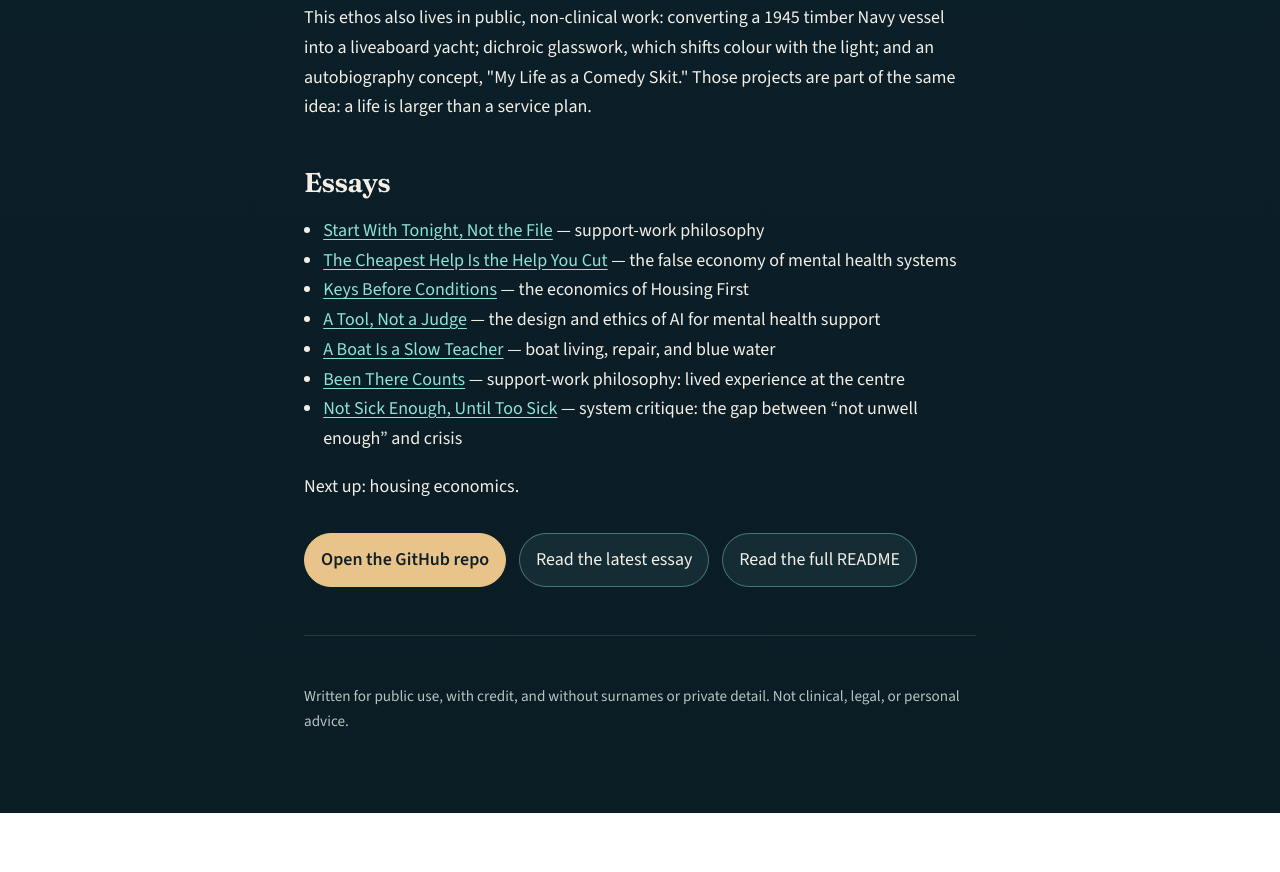
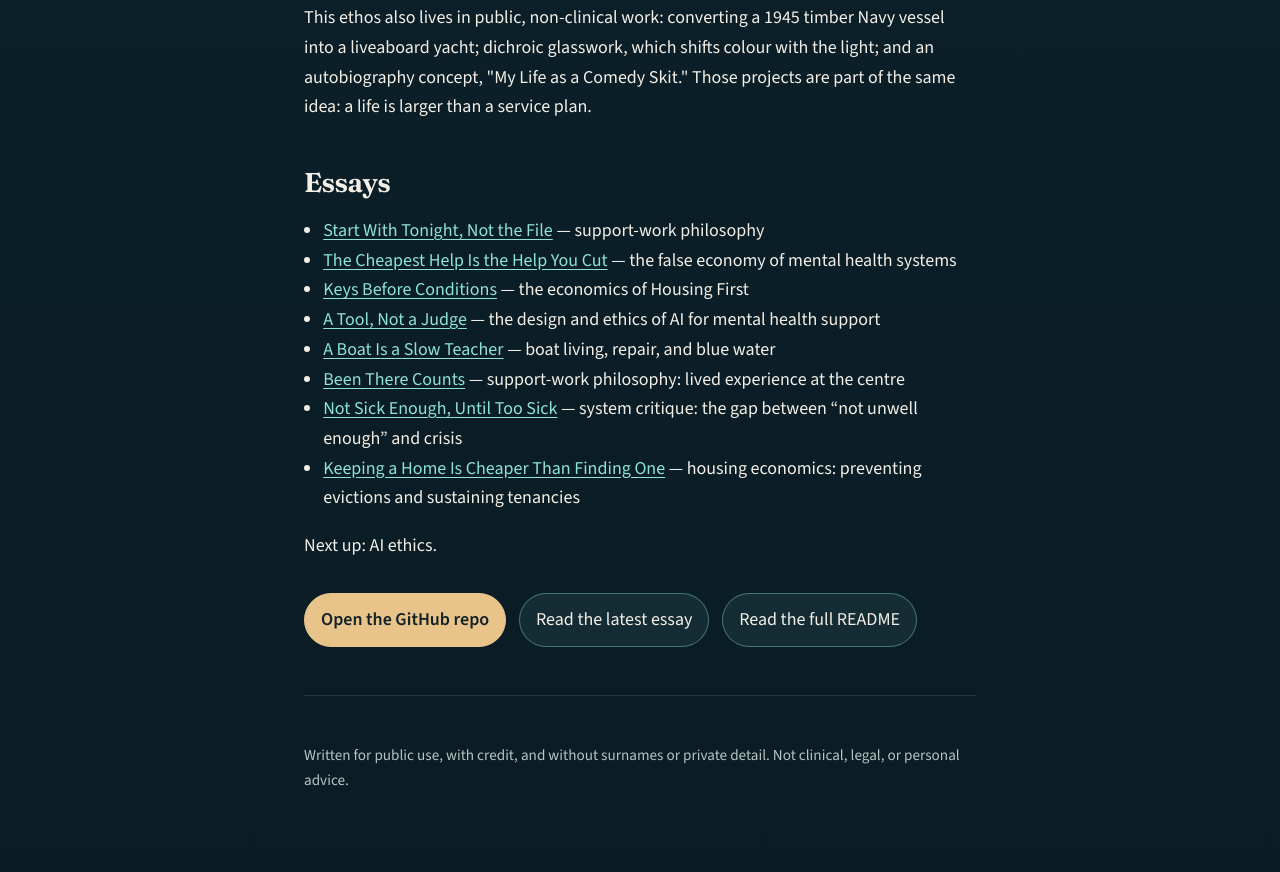
Before and after one commit to transhumanoid/street-level-support, a plain HTML site: page index.html in a window 1280 px wide. Shown: the part 3079-3951 px from the top of the page. Before the commit the page ends 3892 px from the top, so only its background shows below. Drawn offline with nearby package versions, Linux system fonts and the light colour scheme.

Commit message:
Cycle 8: add housing economics essay on keeping tenancies, refresh README and site

```diff
--- a/index.html
+++ b/index.html
@@ -221,11 +221,12 @@
       <li><a href="https://github.com/transhumanoid/street-level-support/blob/main/posts/05-boat-living.md">A Boat Is a Slow Teacher</a> — boat living, repair, and blue water</li>
       <li><a href="https://github.com/transhumanoid/street-level-support/blob/main/posts/06-support-work-philosophy-lived-experience.md">Been There Counts</a> — support-work philosophy: lived experience at the centre</li>
       <li><a href="https://github.com/transhumanoid/street-level-support/blob/main/posts/07-system-critique-not-sick-enough.md">Not Sick Enough, Until Too Sick</a> — system critique: the gap between “not unwell enough” and crisis</li>
+      <li><a href="https://github.com/transhumanoid/street-level-support/blob/main/posts/08-housing-economics-keeping-a-home.md">Keeping a Home Is Cheaper Than Finding One</a> — housing economics: preventing evictions and sustaining tenancies</li>
     </ul>
-    <p>Next up: housing economics.</p>
+    <p>Next up: AI ethics.</p>
     <div class="actions">
       <a class="btn primary" href="https://github.com/transhumanoid/street-level-support">Open the GitHub repo</a>
-      <a class="btn" href="https://github.com/transhumanoid/street-level-support/blob/main/posts/07-system-critique-not-sick-enough.md">Read the latest essay</a>
+      <a class="btn" href="https://github.com/transhumanoid/street-level-support/blob/main/posts/08-housing-economics-keeping-a-home.md">Read the latest essay</a>
       <a class="btn" href="https://github.com/transhumanoid/street-level-support/blob/main/README.md">Read the full README</a>
     </div>
   </main>
```
Also changed, not shown: 2 other files.
